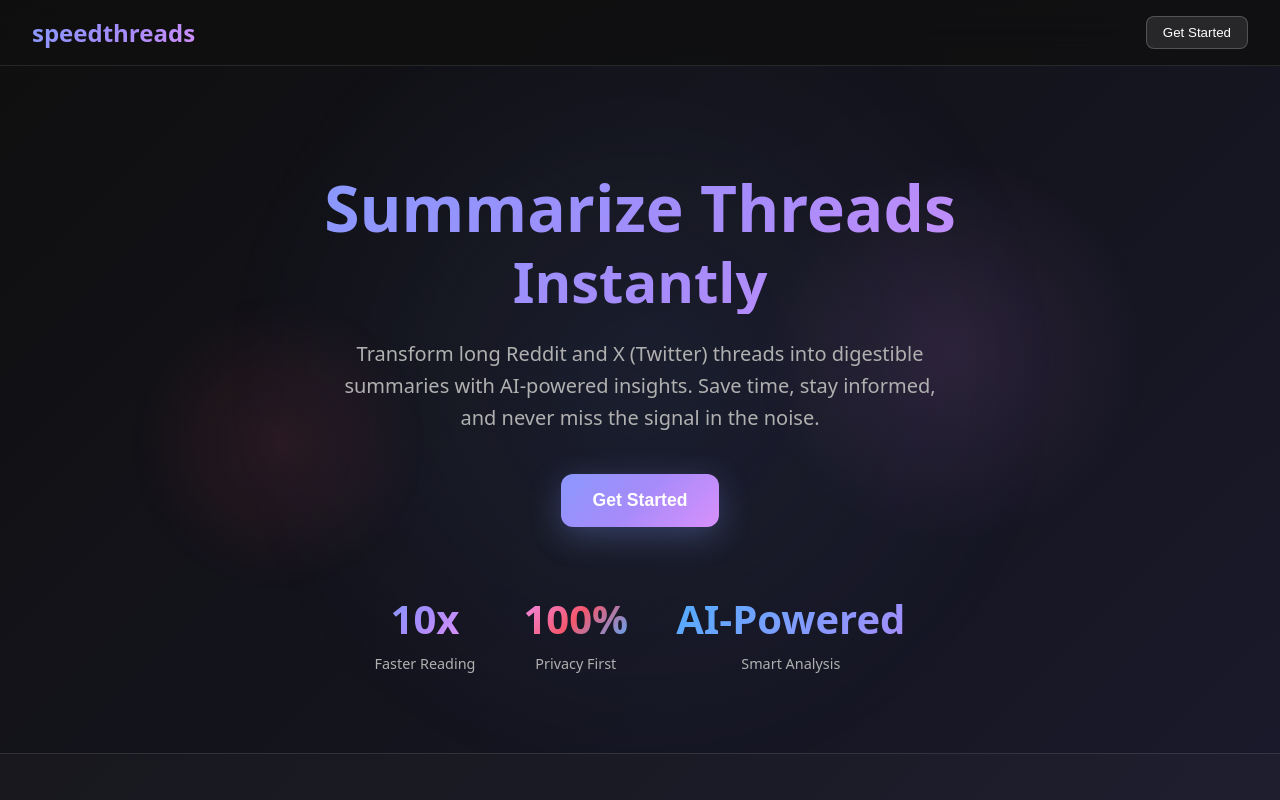
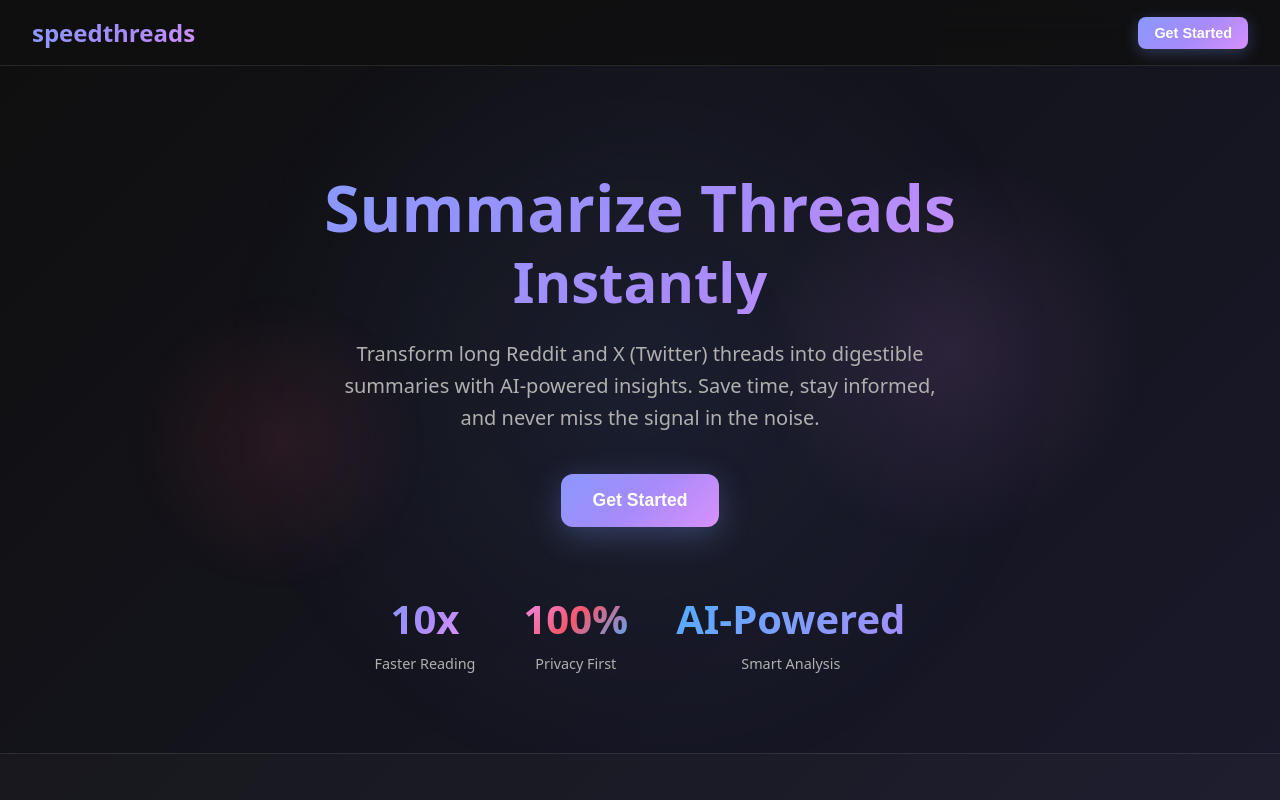
Before and after one commit to IzaanQaiser/speed-threads, a React (Vite) app in the folder frontend/: page / in a window 1280 px wide. Shown: the top 800 px of the page. Built offline with nearby package versions, Linux system fonts and the light colour scheme; the HTML template or start-up script is replaced by a standard one.

Commit message:
header get started button styling

```diff
--- a/frontend/src/LandingPage.tsx
+++ b/frontend/src/LandingPage.tsx
@@ -44,19 +44,26 @@ const LandingPage: React.FC = () => {
           <button
             onClick={() => window.open('https://tally.so/r/wvR8gg', '_blank')}
             style={{
-              background: 'rgba(255, 255, 255, 0.1)',
-              border: '1px solid rgba(255, 255, 255, 0.2)',
+              background: 'linear-gradient(135deg, #7c9eff 0%, #a78bfa 25%, #f093fb 50%, #f5576c 75%, #4facfe 100%)',
+              backgroundSize: '300% 300%',
+              animation: 'gradient-shift 6s ease-in-out infinite',
               color: 'white',
+              border: 'none',
               padding: '0.5rem 1rem',
               borderRadius: '8px',
+              fontSize: '0.9rem',
+              fontWeight: '600',
               cursor: 'pointer',
-              transition: 'all 0.2s ease'
+              transition: 'all 0.3s ease',
+              boxShadow: '0 4px 16px rgba(124, 158, 255, 0.3)'
             }}
             onMouseOver={(e) => {
-              e.currentTarget.style.background = 'rgba(255, 255, 255, 0.2)';
+              e.currentTarget.style.transform = 'translateY(-2px)';
+              e.currentTarget.style.boxShadow = '0 6px 20px rgba(124, 158, 255, 0.4)';
             }}
             onMouseOut={(e) => {
-              e.currentTarget.style.background = 'rgba(255, 255, 255, 0.1)';
+              e.currentTarget.style.transform = 'translateY(0)';
+              e.currentTarget.style.boxShadow = '0 4px 16px rgba(124, 158, 255, 0.3)';
             }}
           >
             Get Started
```
